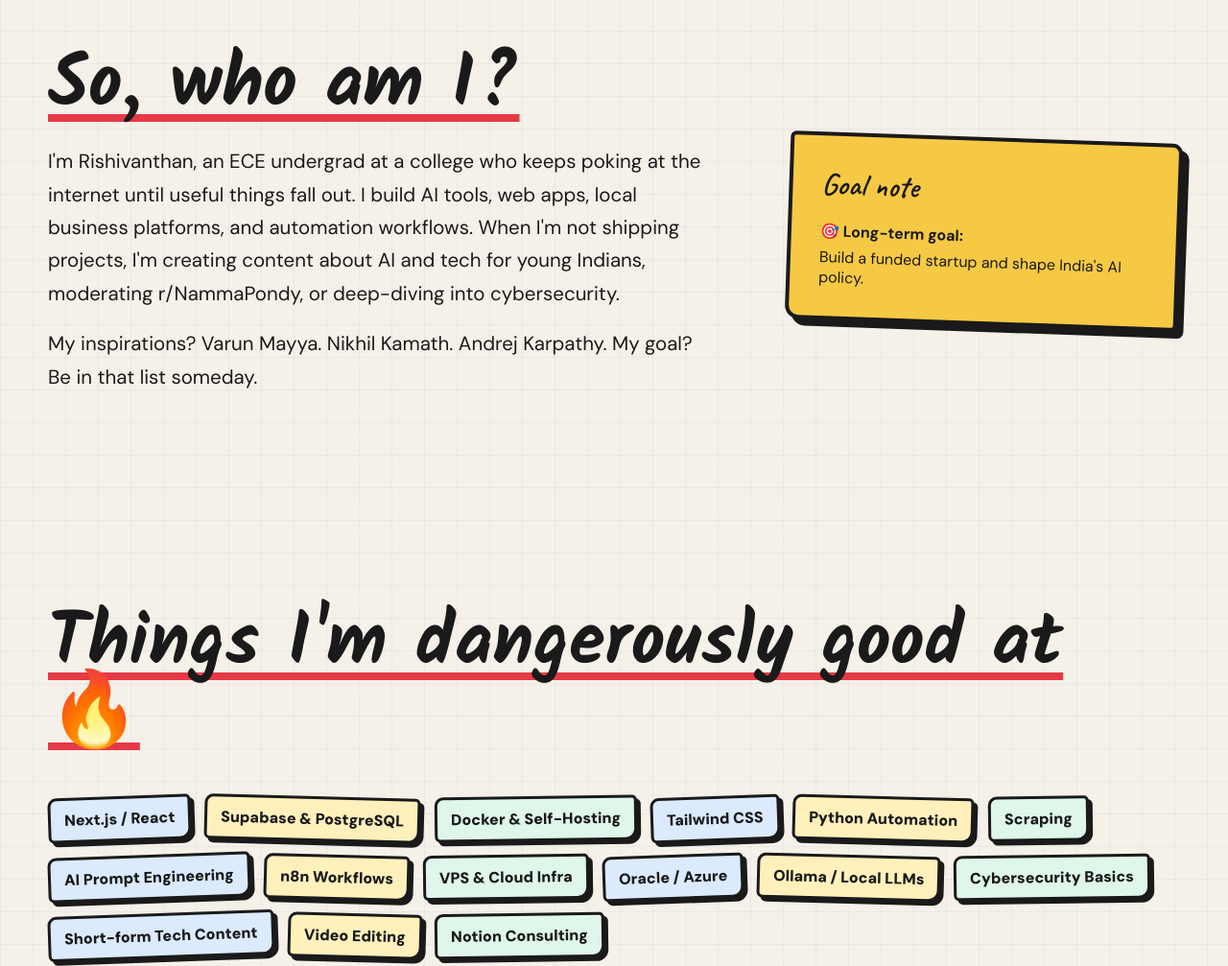
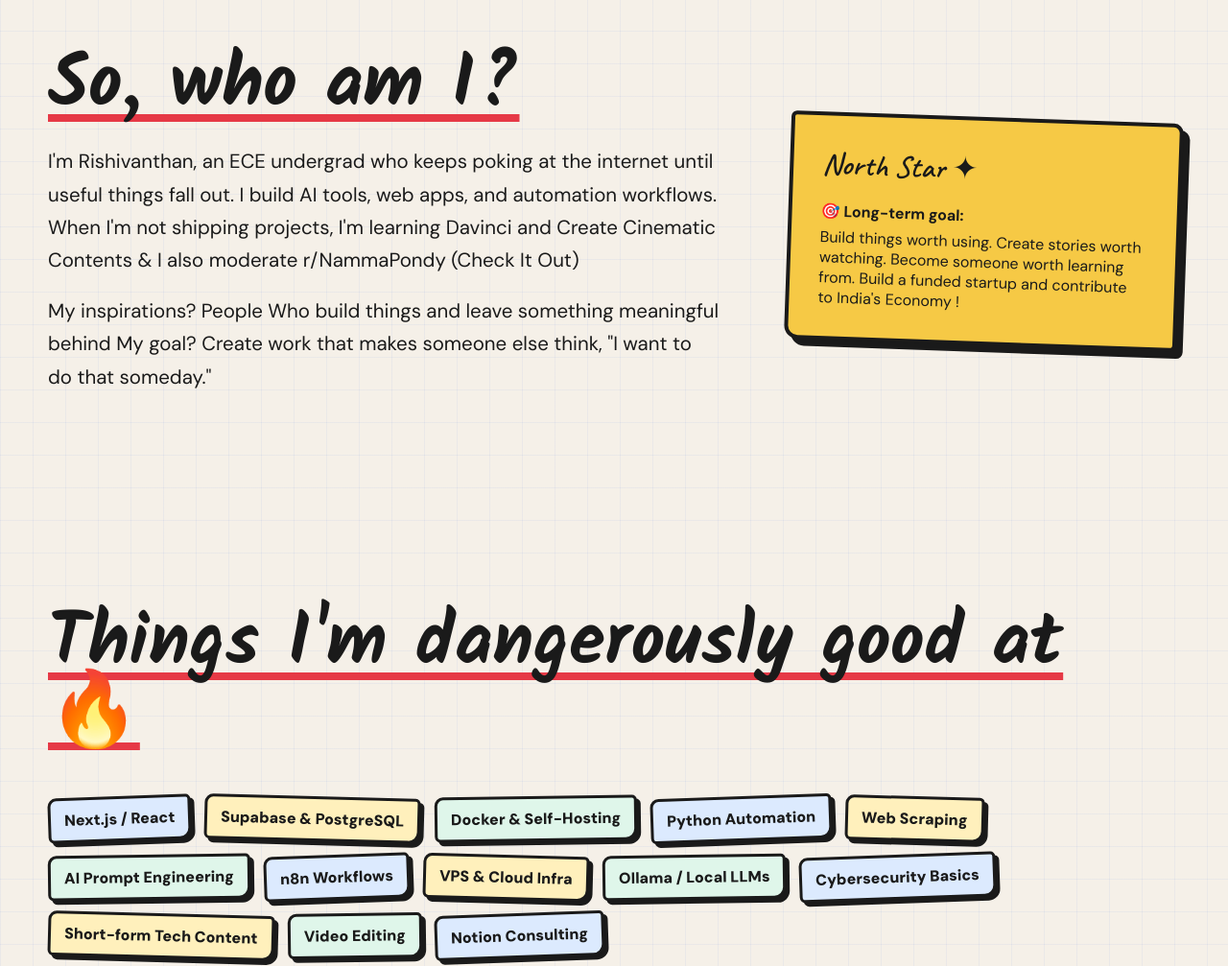
Before and after one commit to rishivanthan007/Portfolio, a plain HTML site: page index.html in a window 1280 px wide. Shown: the part 920-1927 px from the top of the page at 96% size. Drawn offline with Linux system fonts and the light colour scheme.

Commit message:
Revise personal info and skills in index.html
Updated personal description and goals in the about section. Modified skills terminology and project heading.

```diff
--- a/index.html
+++ b/index.html
@@ -108,21 +108,25 @@
         <div>
           <h2 class="hand-title">So, who am I?</h2>
           <p class="note-copy">
-            I'm Rishivanthan, an ECE undergrad at a college who keeps poking at
+            I'm Rishivanthan, an ECE undergrad who keeps poking at
             the internet until useful things fall out. I build AI tools, web apps,
-            local business platforms, and automation workflows. When I'm not
-            shipping projects, I'm creating content about AI and tech for young
-            Indians, moderating r/NammaPondy, or deep-diving into cybersecurity.
+            and automation workflows. When I'm not
+            shipping projects, I'm learning Davinci and Create Cinematic Contents & I also
+            moderate r/NammaPondy (Check It Out)
           </p>
           <p class="note-copy">
-            My inspirations? Varun Mayya. Nikhil Kamath. Andrej Karpathy.
-            My goal? Be in that list someday.
+            My inspirations? People Who build things and leave something meaningful behind
+            My goal? Create work that makes someone else think,
+           "I want to do that someday."
           </p>
         </div>
         <aside class="sticky-note">
-          <span>Goal note</span>
+          <span>North Star ✦</span>
           <strong>🎯 Long-term goal:</strong>
-          Build a funded startup and shape India's AI policy.
+          Build things worth using.
+          Create stories worth watching.
+          Become someone worth learning from.
+          Build a funded startup and contribute to India's Economy !
         </aside>
       </section>
 
@@ -132,13 +136,11 @@
           <span tabindex="0" data-tip="Shipping interfaces with modern app patterns.">Next.js / React</span>
           <span tabindex="0" data-tip="Auth, tables, realtime data, and sane schemas.">Supabase & PostgreSQL</span>
           <span tabindex="0" data-tip="Deploying tools without praying to dashboards.">Docker & Self-Hosting</span>
-          <span tabindex="0" data-tip="Fast UI systems with sharp visual rhythm.">Tailwind CSS</span>
           <span tabindex="0" data-tip="Scripts that save hours of boring work.">Python Automation</span>
-          <span tabindex="0" data-tip="Collecting data cleanly and responsibly.">Scraping</span>
+          <span tabindex="0" data-tip="Collecting data cleanly and responsibly.">Web Scraping</span>
           <span tabindex="0" data-tip="Turning vague ideas into useful AI workflows.">AI Prompt Engineering</span>
           <span tabindex="0" data-tip="No-code automations with real logic behind them.">n8n Workflows</span>
           <span tabindex="0" data-tip="Servers, DNS, SSL, backups, and the scary bits.">VPS & Cloud Infra</span>
-          <span tabindex="0" data-tip="Practical cloud experiments on budget infra.">Oracle / Azure</span>
           <span tabindex="0" data-tip="Private local AI stacks that run on your machine.">Ollama / Local LLMs</span>
           <span tabindex="0" data-tip="Enough security sense to avoid obvious disasters.">Cybersecurity Basics</span>
           <span tabindex="0" data-tip="Tech content with original takes and clear hooks.">Short-form Tech Content</span>
@@ -149,7 +151,7 @@
 
       <section id="projects" class="projects section-reveal">
         <div class="section-heading-row">
-          <h2 class="hand-title">Things I've built (and survived) 🛠️</h2>
+          <h2 class="hand-title">Things I've built 🛠️</h2>
           <a class="small-link" href="resume.html">Resume sheet</a>
         </div>
         <div class="corkboard">
```
